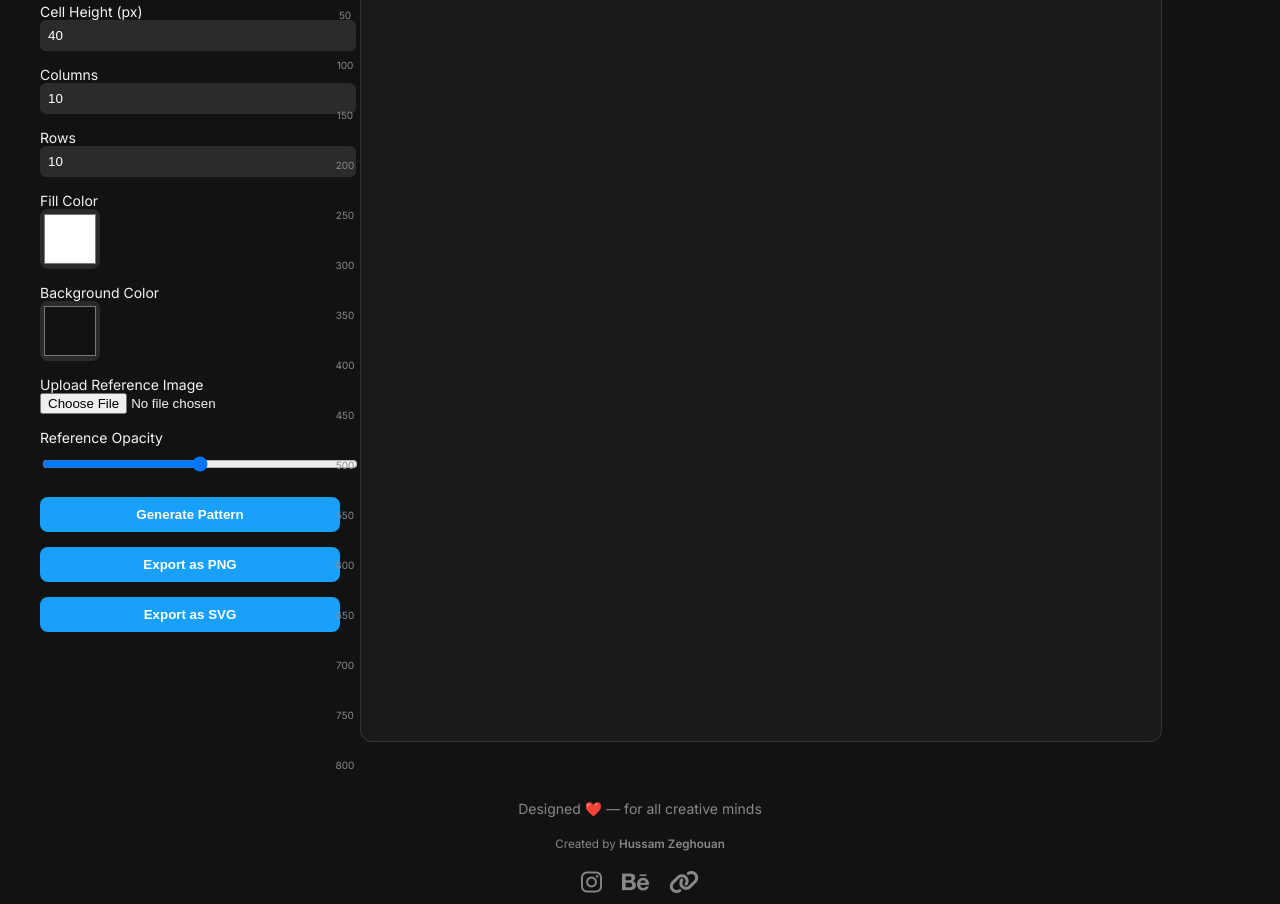
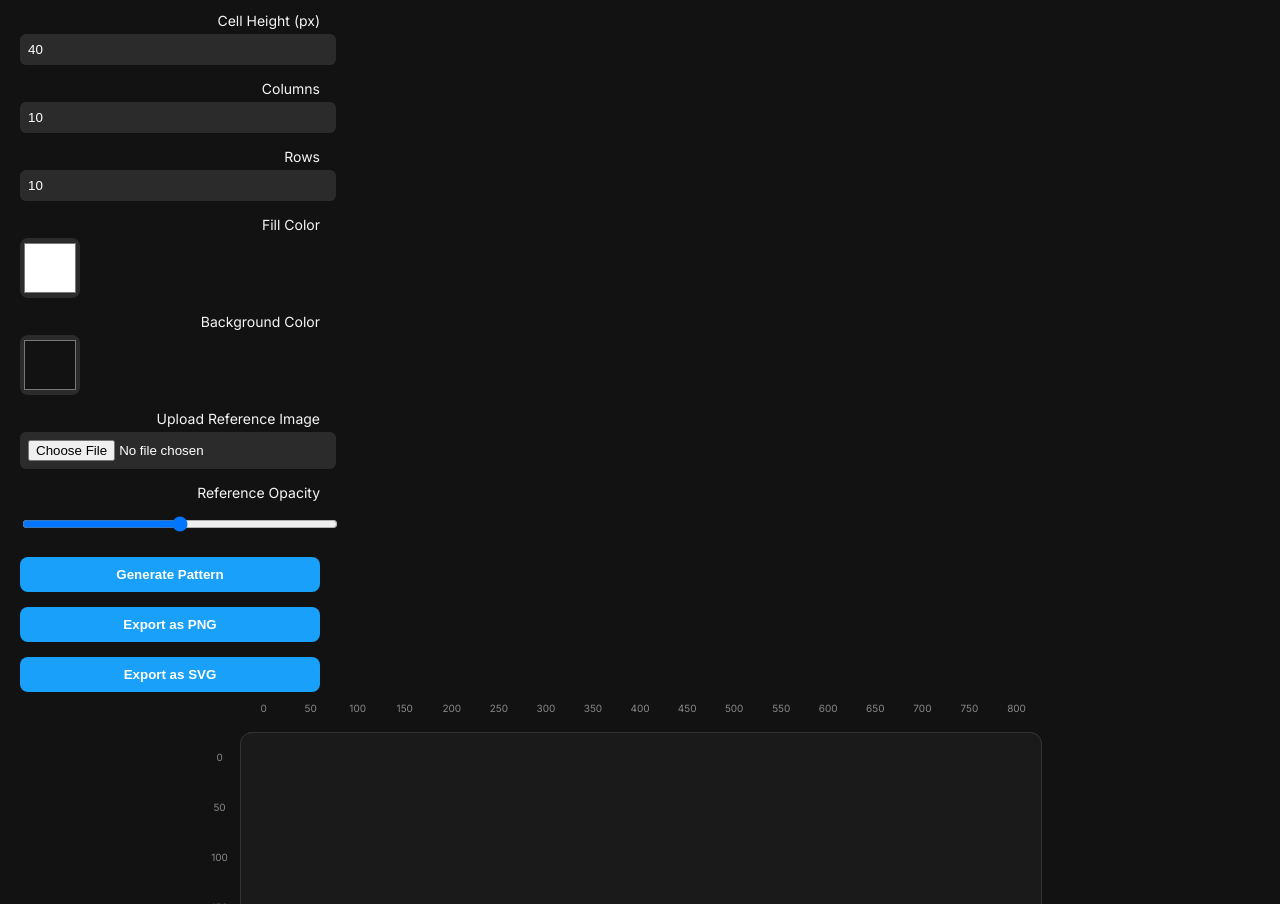
Before and after one commit to hussamzeghouan/PixFlow, a plain HTML site: page index.html in a window 1280 px wide. Shown: the part 236-1140 px from the top of the page. Drawn offline with Linux system fonts and the light colour scheme.

Commit message:
Update index.html

```diff
--- a/index.html
+++ b/index.html
@@ -3,7 +3,6 @@
 <head>
   <meta charset="UTF-8">
   <title>PixFlow</title>
-  <link rel="icon" href="favicon.ico" type="image/x-icon">
   <link href="https://fonts.googleapis.com/css2?family=Inter:wght@400;600&display=swap" rel="stylesheet">
   <link rel="stylesheet" href="https://cdnjs.cloudflare.com/ajax/libs/font-awesome/6.5.0/css/all.min.css">
   <style>
@@ -13,42 +12,33 @@
       background: #121212;
       font-family: 'Inter', sans-serif;
       color: #f5f5f5;
-    }
-    h1, .tagline {
       text-align: right;
-      margin-right: 20px;
     }
     h1 {
       font-size: 48px;
-      font-weight: 700;
-      margin-bottom: 0;
+      margin-bottom: 5px;
     }
     .tagline {
       font-size: 18px;
       color: #bbb;
-      margin-top: 4px;
-      margin-bottom: 40px;
-    }
-    .container {
-      display: flex;
-      gap: 20px;
-      max-width: 1200px;
-      margin: auto;
+      margin-bottom: 30px;
     }
     .controls {
-      width: 300px;
       display: flex;
       flex-direction: column;
       gap: 15px;
+      max-width: 300px;
+      margin-bottom: 30px;
     }
     label {
       display: flex;
       flex-direction: column;
       font-size: 14px;
+      gap: 5px;
     }
     input[type="number"],
     input[type="range"],
-    select {
+    input[type="file"] {
       padding: 8px;
       border-radius: 6px;
       border: none;
@@ -79,58 +69,44 @@
       background-color: #0d8ae2;
     }
     .canvas-container {
+      margin-top: 40px;
       position: relative;
+      width: 800px;
+      height: 800px;
+      margin-inline: auto;
     }
     canvas {
       background: #1a1a1a;
       border: 1px solid #333;
       border-radius: 12px;
+      display: block;
     }
-    .ruler-horizontal {
+    .ruler-horizontal, .ruler-vertical {
       position: absolute;
-      top: -30px;
-      left: 0;
-      display: flex;
-      width: 800px;
-      height: 30px;
       font-size: 10px;
       color: #888;
     }
+    .ruler-horizontal {
+      top: -30px;
+      left: 0;
+      width: 800px;
+      display: flex;
+    }
+    .ruler-horizontal div {
+      width: 50px;
+      text-align: center;
+    }
     .ruler-vertical {
-      position: absolute;
       top: 0;
       left: -30px;
+      height: 800px;
       display: flex;
       flex-direction: column;
-      width: 30px;
-      height: 800px;
-      font-size: 10px;
-      color: #888;
-    }
-    .ruler-horizontal div,
-    .ruler-vertical div {
-      flex: none;
-      width: 50px;
-      height: 30px;
-      text-align: center;
-      line-height: 30px;
     }
     .ruler-vertical div {
-      width: 30px;
       height: 50px;
       line-height: 50px;
-    }
-    footer {
       text-align: center;
-      margin-top: 60px;
-      color: #888;
-      font-size: 14px;
-    }
-    footer a {
-      margin: 0 8px;
-      color: #888;
-      font-size: 24px;
-      text-decoration: none;
     }
   </style>
 </head>
@@ -138,8 +114,6 @@
 
 <h1>PixFlow</h1>
 <p class="tagline">Flexible Pixel Patterns</p>
-
-<div class="container">
 
 <div class="controls">
   <label>Cell Width (px)
@@ -166,27 +140,18 @@
   <label>Reference Opacity
     <input type="range" id="opacityRange" min="0" max="100" value="50">
   </label>
+
   <button onclick="generateGrid()">Generate Pattern</button>
   <button onclick="exportPNG()">Export as PNG</button>
   <button onclick="exportSVG()">Export as SVG</button>
 </div>
 
-  <div class="canvas-container" style="width: 800px; height: 800px; position: relative;">
+<div class="canvas-container">
   <div class="ruler-horizontal" id="rulerTop"></div>
   <div class="ruler-vertical" id="rulerLeft"></div>
   <canvas id="pixelCanvas" width="800" height="800"></canvas>
   <canvas id="referenceCanvas" width="800" height="800" style="position: absolute; top: 0; left: 0; pointer-events: none;"></canvas>
 </div>
-
-</div>
-
-<footer>
-  Designed ❤️ — for all creative minds<br><br>
-  <small>Created by <strong>Hussam Zeghouan</strong></small><br><br>
-  <a href="https://instagram.com/hsm_ze" target="_blank" title="Instagram"><i class="fab fa-instagram"></i></a>
-  <a href="https://behance.net/hsm_ze" target="_blank" title="Behance"><i class="fab fa-behance"></i></a>
-  <a href="https://linktr.ee/hsm_ze" target="_blank" title="Linktree"><i class="fas fa-link"></i></a>
-</footer>
 
 <script>
 const pixelCanvas = document.getElementById('pixelCanvas');
```
Lines whose indentation alone changed are shown as unchanged.
